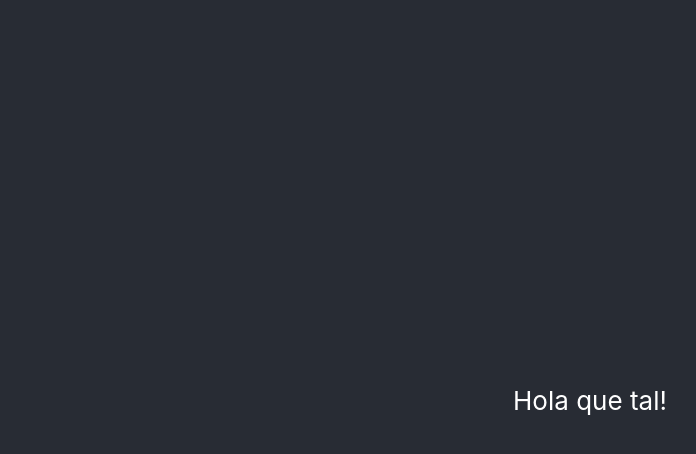
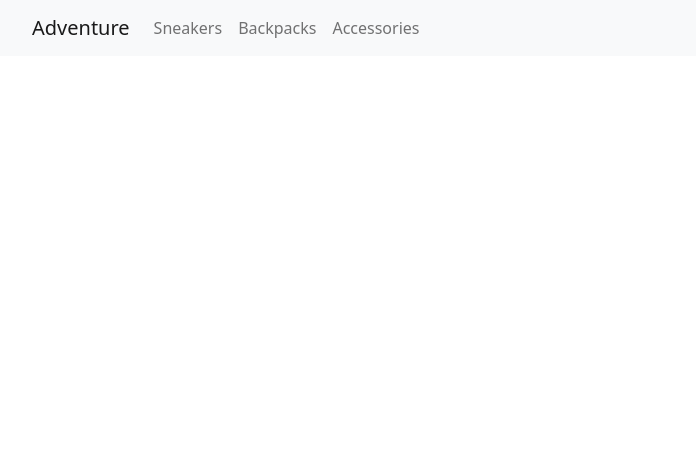
Before and after one commit to JoaquinBuxo/react-ecommerce, a React (Create React App) app: page / in a window 1280 px wide. Shown: the top 454 px of the page, without its empty margins (50-746 px from the left). Built offline with nearby package versions, Linux system fonts and the light colour scheme.

Commit message:
adding navbar with bootstrap + Buxo

```diff
--- a/package.json
+++ b/package.json
@@ -6,6 +6,7 @@
     "@testing-library/jest-dom": "^5.16.4",
     "@testing-library/react": "^13.3.0",
     "@testing-library/user-event": "^13.5.0",
+    "bootstrap": "^5.2.0-beta1",
     "react": "^18.2.0",
     "react-dom": "^18.2.0",
     "react-scripts": "5.0.1",
--- a/src/App.js
+++ b/src/App.js
@@ -1,10 +1,11 @@
-import './App.css';
+// import './App.css';
+import NavBar from './components/NavBar';
 
 function App() {
   return (
     <div className="App">
       <header className="App-header">
-        Hola que tal!
+        <NavBar />
       </header>
     </div>
   );
--- /dev/null
+++ b/src/components/NavBar.jsx
@@ -0,0 +1,29 @@
+import 'bootstrap/dist/css/bootstrap.min.css';
+
+const NavBar = () => {
+    return (
+        <nav className="navbar navbar-expand-lg navbar-light bg-light">
+            <div className="container">
+                <a className="navbar-brand" href="#">Adventure</a>
+                <button className="navbar-toggler" type="button" data-toggle="collapse" data-target="#navbarNav" aria-controls="navbarNav" aria-expanded="false" aria-label="Toggle navigation">
+                    <span className="navbar-toggler-icon"></span>
+                </button>
+                <div className="collapse navbar-collapse" id="navbarNav">
+                    <ul className="navbar-nav">
+                        <li className="nav-item active">
+                            <a className="nav-link" href="#">Sneakers<span className="sr-only"></span></a>
+                        </li>
+                        <li className="nav-item">
+                            <a className="nav-link" href="#">Backpacks</a>
+                        </li>
+                        <li className="nav-item">
+                            <a className="nav-link" href="#">Accessories</a>
+                        </li>
+                    </ul>
+                </div>
+            </div>
+        </nav>
+    )
+}
+
+export default NavBar;
```
Also changed, not shown: 1 other file (tests, documents, lock files or other folders).
